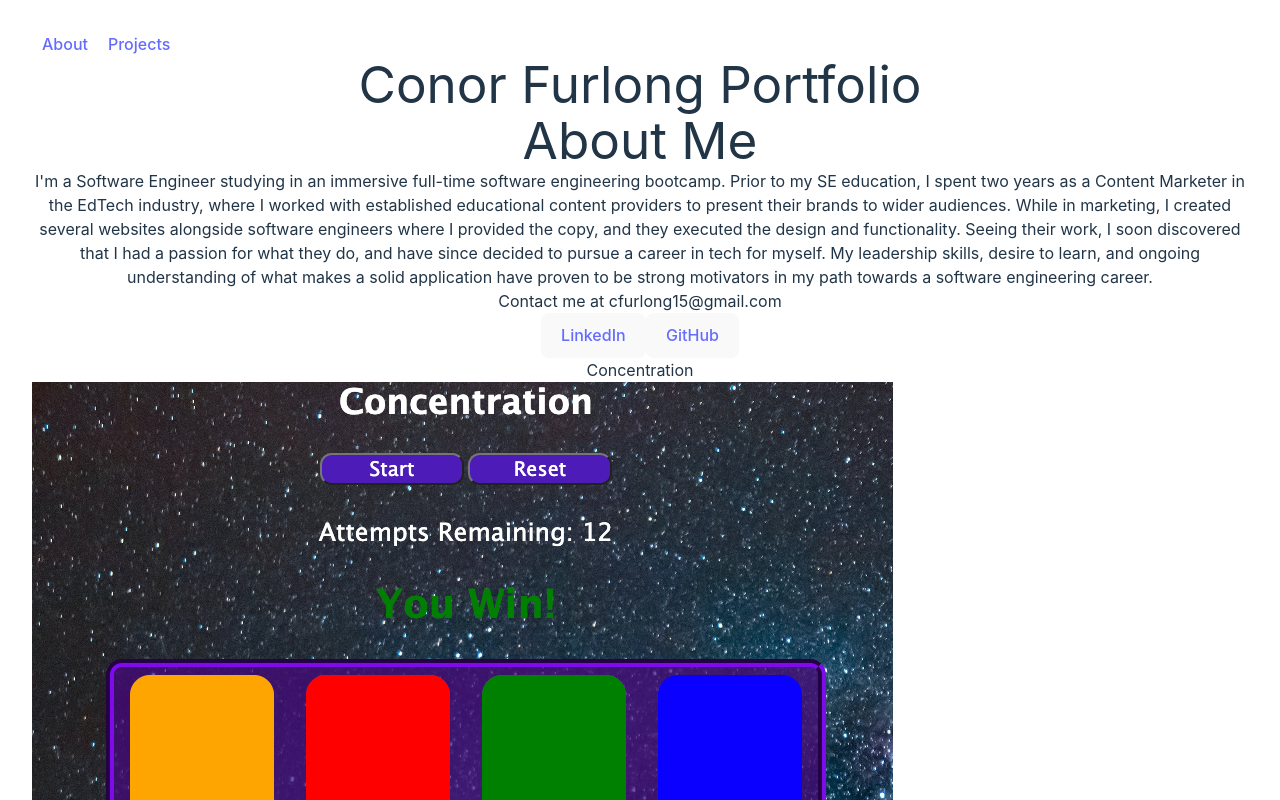
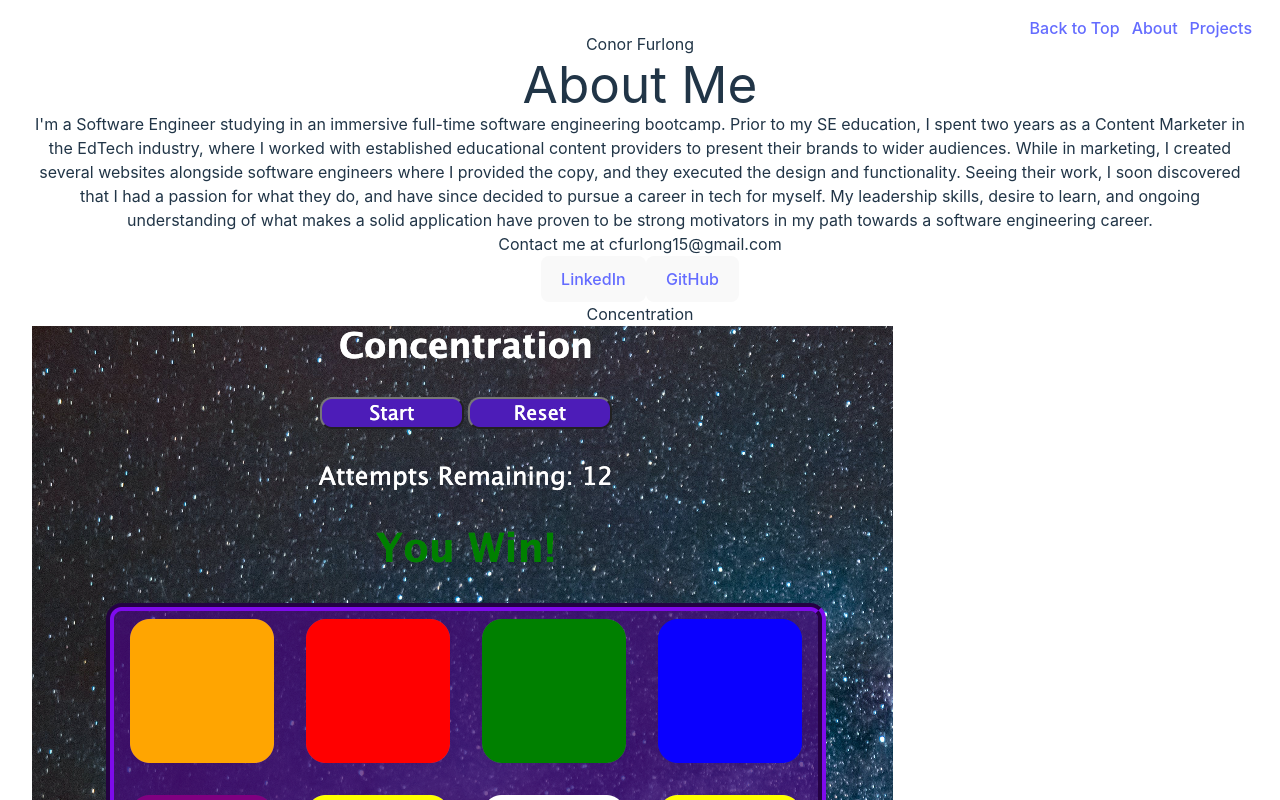
Before and after one commit to cfurlong15/conor-furlong-portfolio, a React (Vite) app: page / in a window 1280 px wide. Shown: the top 800 px of the page. Built offline with nearby package versions, Linux system fonts and the light colour scheme.

Commit message:
nav bar styling

```diff
--- a/src/App.jsx
+++ b/src/App.jsx
@@ -12,7 +12,7 @@ function App() {
     <div>
       <NavBar />
       <Header />
-      <h1>Conor Furlong Portfolio</h1>
+      <h1></h1>
       <About />
       <Projects />
       <Footer />
--- a/src/components/Header.jsx
+++ b/src/components/Header.jsx
@@ -1,8 +1,8 @@
 function Header() {
     return (
-        <div>
-            <h2></h2>
-        </div>
+        <section id="header">
+            <h2>Conor Furlong</h2>
+        </section>
     )
 }
 
--- a/src/components/NavBar.css
+++ b/src/components/NavBar.css
@@ -1,8 +1,20 @@
-nav {
-    position: sticky;
-    top: 0;
+.nav-container {
+    position: fixed;
+    top: 0.5rem;
+    right: 0.5rem;
+    width: auto;
     background-color: #fff; /* Adjust as needed */
     z-index: 100;
+    padding: 0.5rem;
+    border-radius: 2rem;
+  }
+
+  nav {
+    display: flex;
+    flex-direction: row;
+    /* list-style: none; */
+    /* margin: 0;
+    padding: 0; */
   }
 
   ul {
@@ -13,7 +25,9 @@ nav {
   }
 
   li {
-    margin: 0 10px;
+    /* margin-bottom: 0.25rem; */
+    margin-right: 0.75rem;
+    /* margin: 0 10px; */
   }
 
   a {
--- a/src/components/NavBar.jsx
+++ b/src/components/NavBar.jsx
@@ -2,12 +2,15 @@ import './NavBar.css'
 
 function NavBar() {
     return (
+        <div className="nav-container">
         <nav>
             <ul>
+                <li><a href="#header">Back to Top</a></li>
                 <li><a href="#about">About</a></li>
                 <li><a href="#projects">Projects</a></li>
             </ul>
         </nav>
+        </div>
     )
 }
 
```
